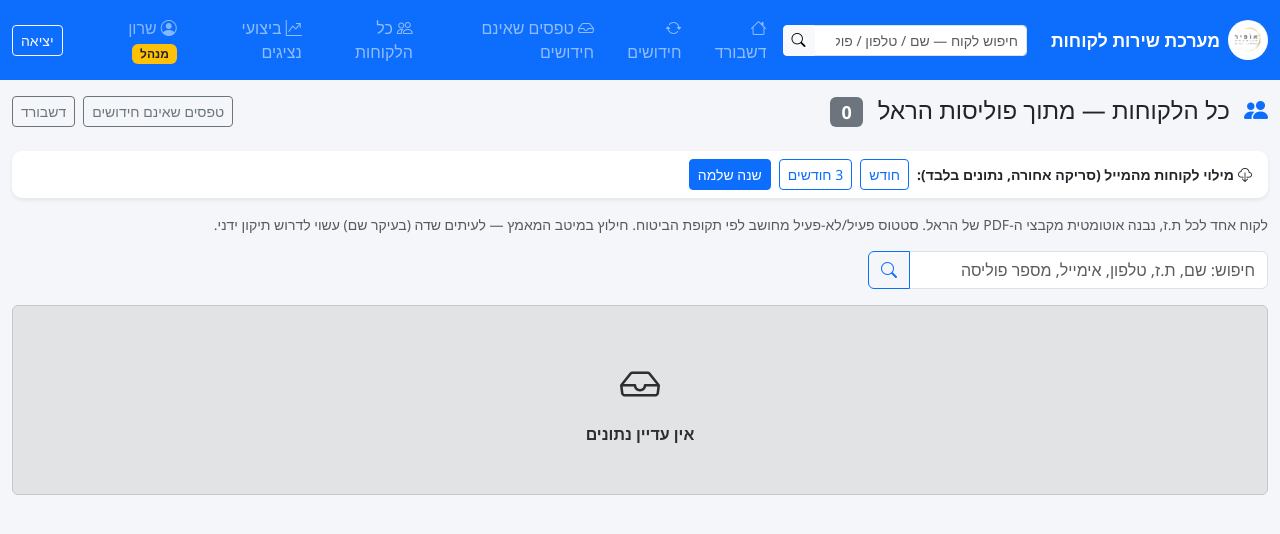
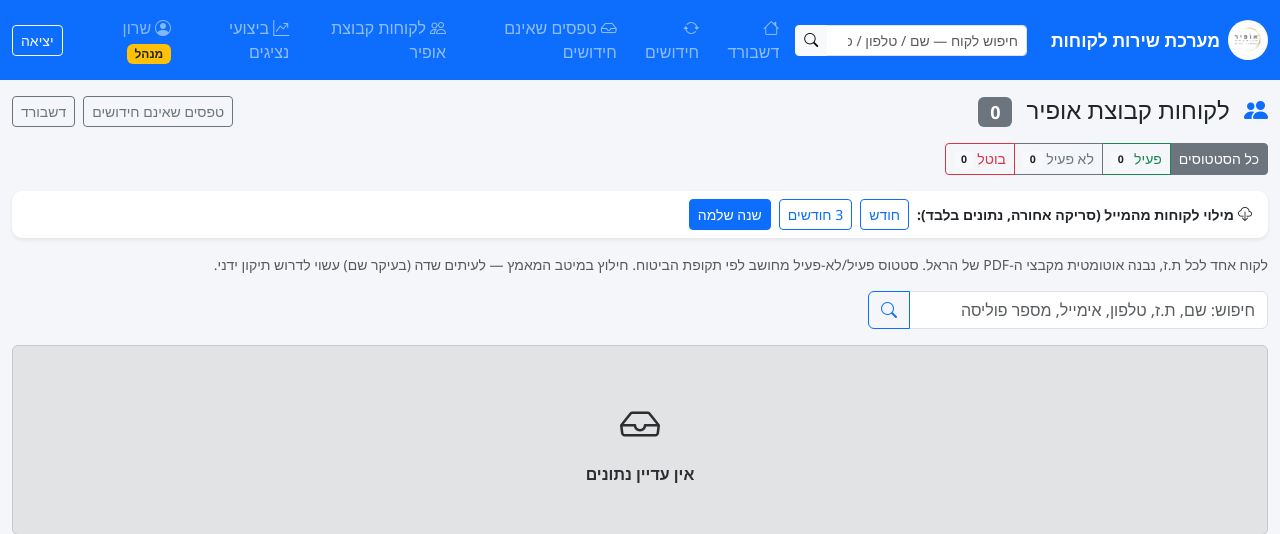
Before and after one commit to sharon-gaia/renewals-system, a Flask app: page /admin/policy-records in a window 1280 px wide. Shown: the top 534 px of the page. Run offline with Flask 3, Linux system fonts and the light colour scheme; the visitor is signed in with stand-in values (Sample User, id 1); data comes from the database, SQL or seed files in the repository; data that the repository does not hold is empty.

Commit message:
'כל הלקוחות' → 'לקוחות קבוצת אופיר' with agency + status filters
- Renamed the master page (header + nav) to לקוחות קבוצת אופיר.
- Agency toggle (הכל / גאיה + ווינר / גאיה / ווינר / אופיר), limited to the
  agencies the viewer may access — managers still see only theirs, super-
  admin sees all.
- Status filter tabs (פעיל / לא פעיל / בוטל) with live counts. Filters
  combine and preserve the search box.

```diff
--- a/app.py
+++ b/app.py
@@ -1487,23 +1487,43 @@ def policy_records():
     """All customers (master) — one row per insured (by ID), built from the Harel
     policy PDFs. Best-effort extraction — some fields may need correction."""
     q = request.args.get('q', '').strip()
+    view = request.args.get('view', '').strip()   # agency filter (גאיה + ווינר / גאיה / ווינר / אופיר)
+    st = request.args.get('st', '').strip()        # status filter (פעיל / לא פעיל / בוטל)
     conn = get_db()
     recompute_insured_statuses(conn)  # keep פעיל/לא פעיל current on view
     bc, bp = brand_clause()  # managers see only their agencies; super-admins see all
+
+    where = ' FROM insureds WHERE 1=1' + bc
+    params = list(bp)
+    if view == 'גאיה + ווינר':
+        where += " AND brand IN ('גאיה','ווינר')"
+    elif view in ('גאיה', 'ווינר', 'אופיר'):
+        where += " AND brand=?"
+        params.append(view)
+    if st in ('פעיל', 'לא פעיל', 'בוטל'):
+        where += " AND status=?"
+        params.append(st)
     if q:
         like = f'%{q}%'
         name_cond, name_params = _name_search('name', q, like)
-        rows = conn.execute(
-            'SELECT * FROM insureds WHERE (' + name_cond +
-            ' OR id_number LIKE ? OR policy_number LIKE ? OR phone LIKE ? OR email LIKE ?)'
-            + bc + ' ORDER BY name',
-            name_params + [like, like, like, like] + bp
-        ).fetchall()
-    else:
-        rows = conn.execute('SELECT * FROM insureds WHERE 1=1' + bc + ' ORDER BY name LIMIT 500', bp).fetchall()
-    total = conn.execute('SELECT COUNT(*) FROM insureds WHERE 1=1' + bc, bp).fetchone()[0]
+        where += ' AND (' + name_cond + ' OR id_number LIKE ? OR policy_number LIKE ? OR phone LIKE ? OR email LIKE ?)'
+        params += name_params + [like, like, like, like]
+
+    rows = conn.execute('SELECT *' + where + ' ORDER BY name LIMIT 500', params).fetchall()
+    total = conn.execute('SELECT COUNT(*)' + where, params).fetchone()[0]
+
+    # Which agency tabs to show (only ones the user may access) + status tallies.
+    ab = allowed_brands()
+    accessible = ['גאיה', 'ווינר', 'אופיר'] if ab is None else [b for b in ('גאיה', 'ווינר', 'אופיר') if b in ab]
+    view_options = ([] if len([b for b in ('גאיה', 'ווינר') if b in accessible]) < 2 else ['גאיה + ווינר']) + accessible
+    scnt = {r['status'] or '—': r['n'] for r in conn.execute(
+        'SELECT status, COUNT(*) n FROM insureds' + ' WHERE 1=1' + bc +
+        (" AND brand IN ('גאיה','ווינר')" if view == 'גאיה + ווינר'
+         else (" AND brand='%s'" % view if view in ('גאיה', 'ווינר', 'אופיר') else '')) +
+        ' GROUP BY status', bp)}
     conn.close()
     return render_template('policy_records.html', items=rows, q=q, total=total,
+                           view=view, st=st, view_options=view_options, status_counts=scnt,
                            backfill=_backfill_state)
 
 def build_followup_wa_link_generic(phone, brand):
--- a/templates/base.html
+++ b/templates/base.html
@@ -39,7 +39,7 @@
         <li class="nav-item"><a class="nav-link" href="/customers"><i class="bi bi-arrow-repeat me-1"></i>חידושים</a></li>
         {% if session.role in ('admin', 'superadmin') %}
         <li class="nav-item"><a class="nav-link" href="/admin/other-forms"><i class="bi bi-inbox me-1"></i>טפסים שאינם חידושים</a></li>
-        <li class="nav-item"><a class="nav-link" href="/admin/policy-records"><i class="bi bi-people me-1"></i>כל הלקוחות</a></li>
+        <li class="nav-item"><a class="nav-link" href="/admin/policy-records"><i class="bi bi-people me-1"></i>לקוחות קבוצת אופיר</a></li>
         <li class="nav-item"><a class="nav-link" href="/admin/performance"><i class="bi bi-graph-up-arrow me-1"></i>ביצועי נציגים</a></li>
         {% endif %}
         {% if session.role == 'superadmin' %}
--- a/templates/policy_records.html
+++ b/templates/policy_records.html
@@ -1,16 +1,34 @@
 {% extends 'base.html' %}
-{% block title %} — כל הלקוחות (פוליסות){% endblock %}
+{% block title %} — לקוחות קבוצת אופיר{% endblock %}
 {% block content %}
 
-<div class="d-flex flex-column flex-md-row justify-content-md-between align-items-start align-items-md-center mb-4 gap-2">
+<div class="d-flex flex-column flex-md-row justify-content-md-between align-items-start align-items-md-center mb-3 gap-2">
   <h4 class="mb-0">
     <i class="bi bi-people-fill text-primary me-2"></i>
-    כל הלקוחות — מתוך פוליסות הראל
-    <span class="badge bg-secondary ms-2">{{ items|length }}</span>
+    לקוחות קבוצת אופיר
+    <span class="badge bg-secondary ms-2">{{ total }}</span>
   </h4>
   <div class="d-flex flex-wrap gap-2">
     <a href="/admin/other-forms" class="btn btn-outline-secondary btn-sm">טפסים שאינם חידושים</a>
     <a href="/" class="btn btn-outline-secondary btn-sm">דשבורד</a>
+  </div>
+</div>
+
+{# מסנני סוכנות + סטטוס — שומרים על החיפוש הנוכחי #}
+<div class="d-flex flex-wrap gap-3 mb-3">
+  {% if view_options|length > 1 %}
+  <div class="btn-group btn-group-sm" role="group">
+    <a href="?{% if q %}q={{ q }}&{% endif %}{% if st %}st={{ st }}&{% endif %}" class="btn {{ 'btn-primary' if not view else 'btn-outline-primary' }}">הכל</a>
+    {% for v in view_options %}
+    <a href="?view={{ v }}{% if q %}&q={{ q }}{% endif %}{% if st %}&st={{ st }}{% endif %}" class="btn {{ 'btn-primary' if view == v else 'btn-outline-primary' }}">{{ v }}</a>
+    {% endfor %}
+  </div>
+  {% endif %}
+  <div class="btn-group btn-group-sm" role="group">
+    <a href="?{% if view %}view={{ view }}&{% endif %}{% if q %}q={{ q }}&{% endif %}" class="btn {{ 'btn-secondary' if not st else 'btn-outline-secondary' }}">כל הסטטוסים</a>
+    <a href="?st=פעיל{% if view %}&view={{ view }}{% endif %}{% if q %}&q={{ q }}{% endif %}" class="btn {{ 'btn-success' if st == 'פעיל' else 'btn-outline-success' }}">פעיל <span class="badge bg-light text-dark">{{ status_counts.get('פעיל', 0) }}</span></a>
+    <a href="?st=לא פעיל{% if view %}&view={{ view }}{% endif %}{% if q %}&q={{ q }}{% endif %}" class="btn {{ 'btn-secondary' if st == 'לא פעיל' else 'btn-outline-secondary' }}">לא פעיל <span class="badge bg-light text-dark">{{ status_counts.get('לא פעיל', 0) }}</span></a>
+    <a href="?st=בוטל{% if view %}&view={{ view }}{% endif %}{% if q %}&q={{ q }}{% endif %}" class="btn {{ 'btn-danger' if st == 'בוטל' else 'btn-outline-danger' }}">בוטל <span class="badge bg-light text-dark">{{ status_counts.get('בוטל', 0) }}</span></a>
   </div>
 </div>
 
```
